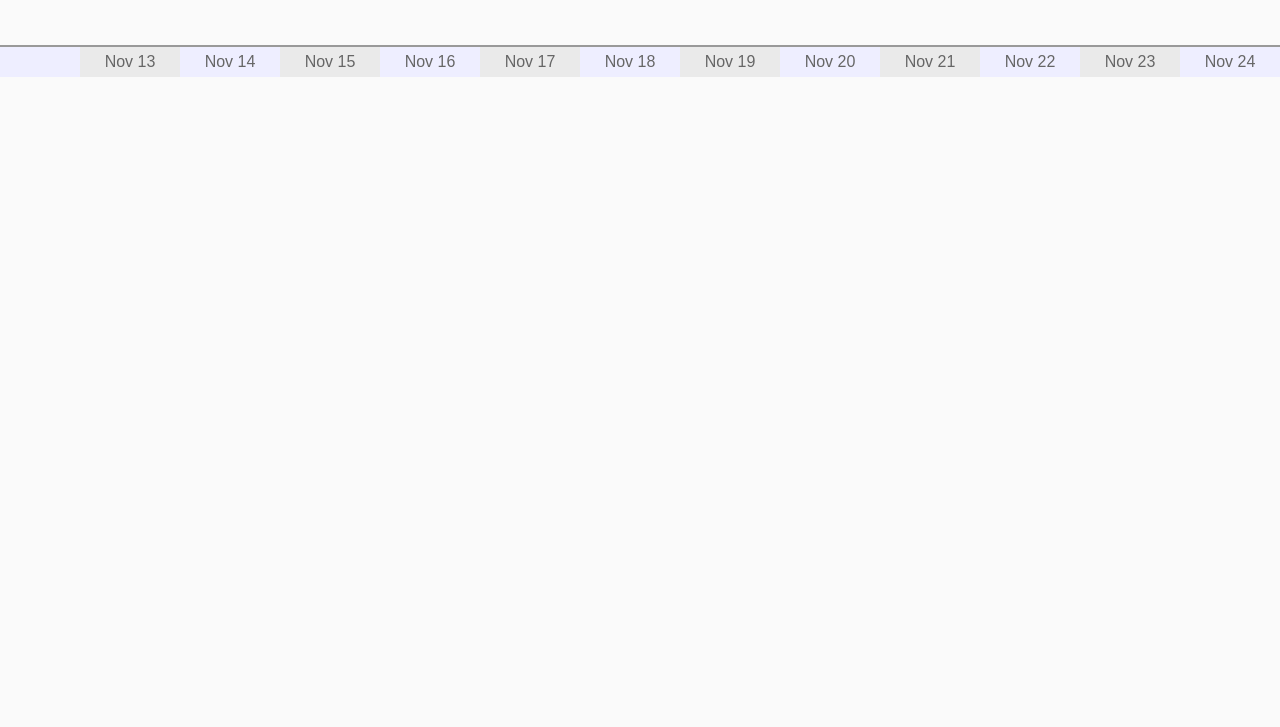
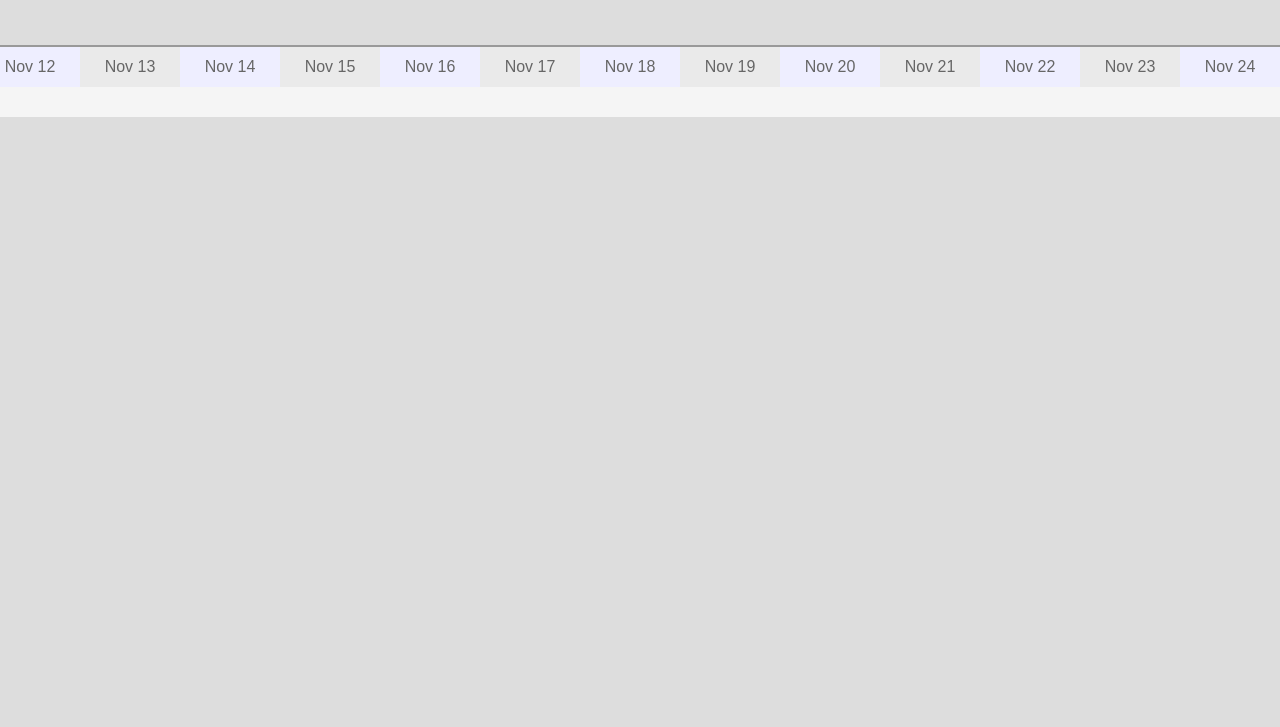
Before and after one commit to BenGitter/time-line, a plain HTML site: page index.html in a window 1280 px wide. Shown: the part 73-800 px from the top of the page. Drawn offline with nearby package versions, Linux system fonts and the light colour scheme.

Commit message:
Fix missing label near left edge

```diff
--- a/main.js
+++ b/main.js
@@ -14,8 +14,8 @@ const block_width_multiplyer = {
 };
 const OPTIONS = {
     width: document.body.clientWidth,
-    height: 100,
-    center_y: 50,
+    height: 200,
+    center_y: 100,
     main_row_y: 40,
     main_row_height: 40,
     second_row_y: 80,
@@ -177,7 +177,7 @@ const calculate_ticks = () => {
     }
 
     if (zoom_mode == zoom_modes.DAY) {
-        start_date.setDate(start_date.getDate()+1);
+        start_date.setDate(start_date.getDate());
         end_date.setDate(end_date.getDate());
         const num_ticks = (end_date.getTime() - start_date.getTime()) / DAY_MILLIS +1;
 
@@ -268,7 +268,7 @@ const draw_ticks = (ticks) => {
             .attr('class', 'tick')
             .text(tick.d)
             .attr('x', (tick.x + offset) * svg_transform.k)
-            .attr('y', OPTIONS.center_y+10)
+            .attr('y', OPTIONS.main_row_y + OPTIONS.main_row_height/2 + 5)
             .attr('transform', `scale(${1/svg_transform.k},1)`)
             .attr('text-anchor', 'middle')
             .style('fill', '#666');
@@ -307,24 +307,34 @@ const draw_blocks = (ticks) => {
 
     let last_block = svg_pos.start;
     let test_colors = ['#EAEAEA', '#EEF']
+
+    g
+        .append('rect')
+        .attr('class', 'block')
+        .attr('x', svg_pos.start)
+        .attr('y', OPTIONS.main_row_y -2)
+        .attr('width', svg_pos.end - svg_pos.start)
+        .attr('height', 2)
+        .style('fill', '#999');
+
     for (const tick of ticks) {
         const width = tick.x - last_block;
         g
             .append('rect')
             .attr('class', 'block')
             .attr('x', last_block)
-            .attr('y', OPTIONS.center_y -12)
+            .attr('y', OPTIONS.main_row_y)
             .attr('width', width)
-            .attr('height', 2)
-            .style('fill', colors[zoom_mode][0]);
+            .attr('height', OPTIONS.main_row_height)
+            .style('fill', test_colors[tick.color_i]);
         g
             .append('rect')
             .attr('class', 'block')
             .attr('x', last_block)
-            .attr('y', OPTIONS.center_y -10)
+            .attr('y', OPTIONS.second_row_y)
             .attr('width', width)
             .attr('height', 30)
-            .style('fill', test_colors[tick.color_i]);
+            .style('fill', '#F5F5F5');
 
         last_block = tick.x;
     }
--- a/styles.css
+++ b/styles.css
@@ -1,15 +1,11 @@
 body {
     margin: 0;
     padding: 0;
-    background-color: #FAFAFA;
+    background-color: #DDD;
     font-family: sans-serif;
 }
 
 #timeline svg{
     box-sizing: border-box;
-    border: 1px solid black;
     border: none;
-    /* width: 100vw;
-    height: 20px;
-    background-color: black; */
 }
```
